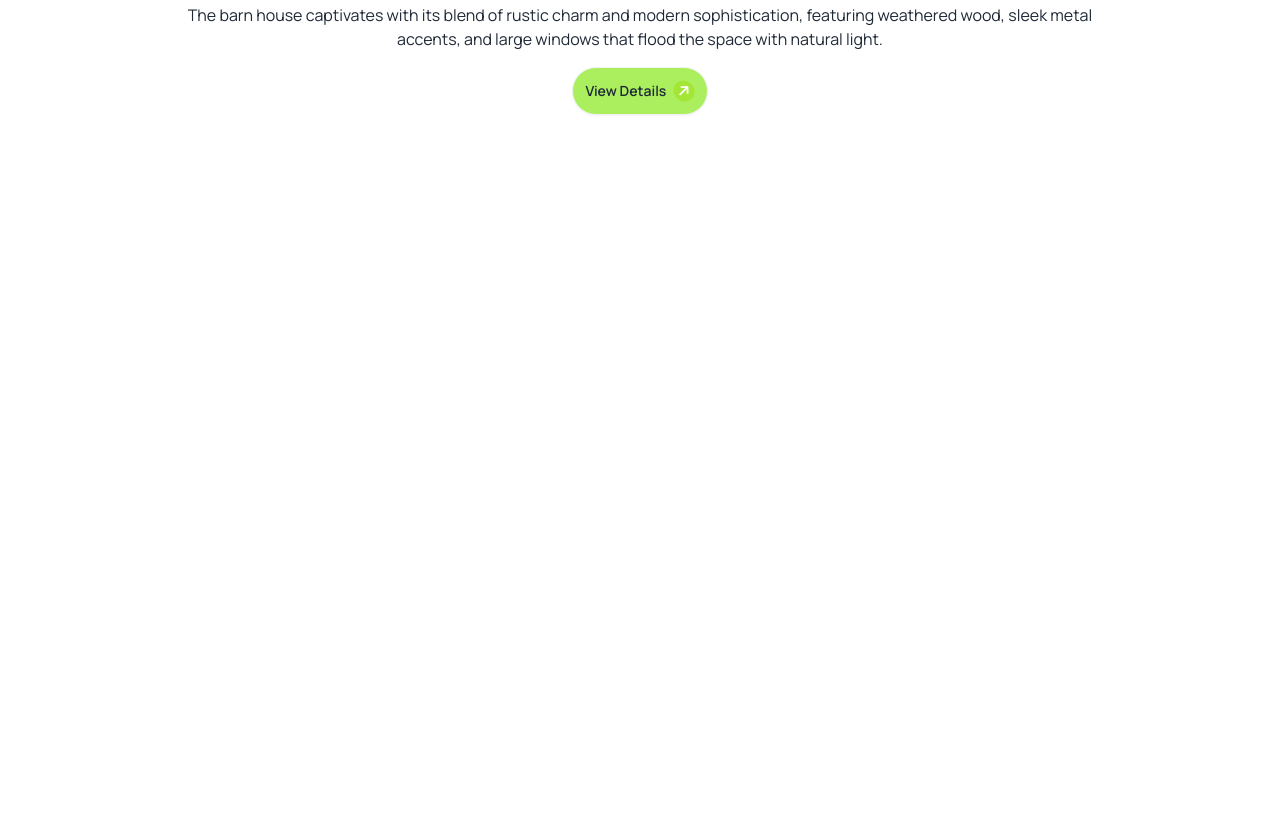
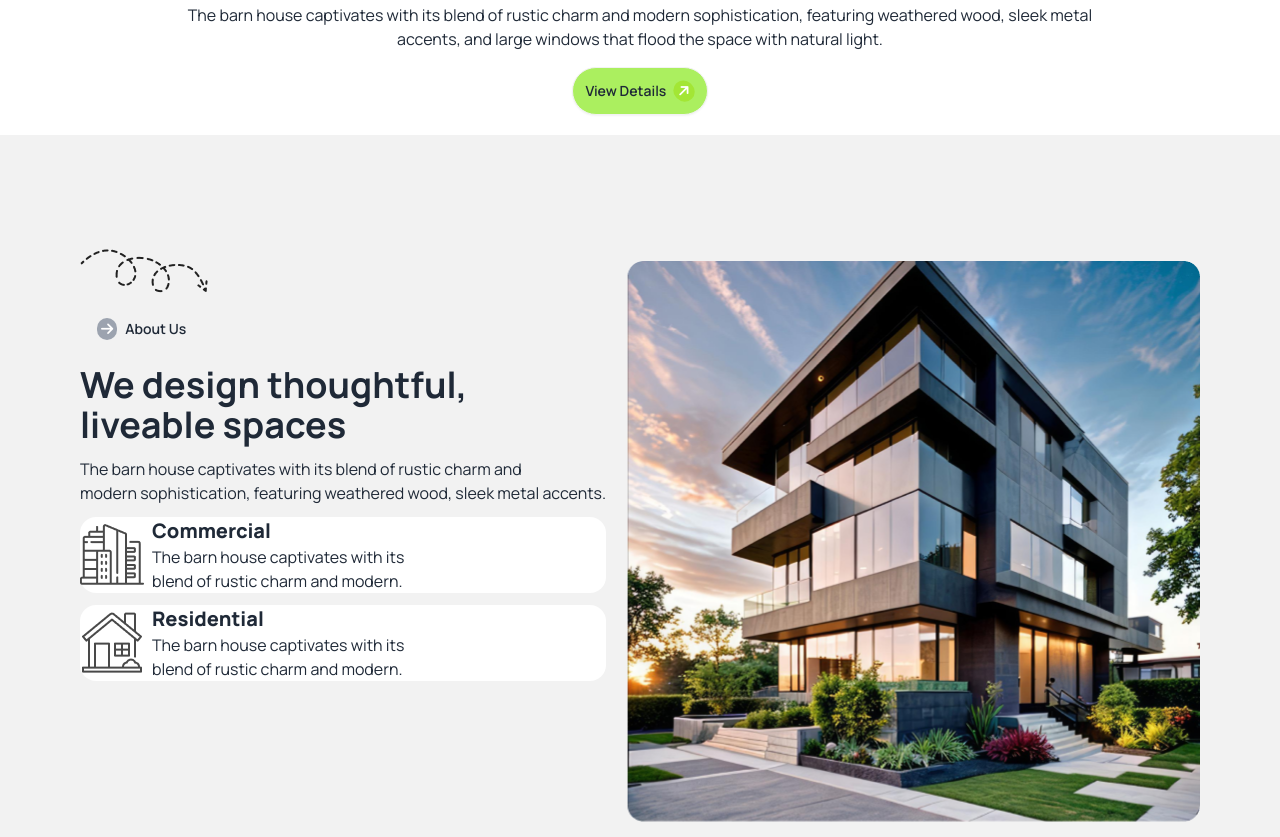
Before and after one commit to Razaul007/Rinterio, a plain HTML site: page index.html in a window 1280 px wide. Shown: the part 519-1356 px from the top of the page. Before the commit the page ends 800 px from the top, so only its background shows below. Drawn offline with nearby package versions, Linux system fonts and the light colour scheme.

Commit message:
added about us section

```diff
--- a/index.html
+++ b/index.html
@@ -45,9 +45,9 @@
                         </ul>
                     </div>
 
-                        <a class="btn btn-ghost md:text-3xl md:font-extrabold">
-                            <i class="fa-solid fa-arrow-right bg-[#ABEF5F] -rotate-45 rounded-full"></i>
-                            <span class=" text-2xl bold">Rinterio</span></a>
+                    <a class="btn btn-ghost md:text-3xl md:font-extrabold">
+                        <i class="fa-solid fa-arrow-right bg-[#ABEF5F] -rotate-45 rounded-full"></i>
+                        <span class=" text-2xl bold">Rinterio</span></a>
 
                 </div>
                 <div class="navbar-center hidden lg:flex">
@@ -62,7 +62,8 @@
                 <div class="navbar-end flex hidden lg:flex gap-2.5">
                     <i class="fa-solid fa-magnifying-glass"></i>
                     <i class="fa-solid fa-cart-shopping"></i>
-                    <a class="btn bg-[#ABEF5F] p-3 rounded-3xl">Book Consult <i class="fa-solid fa-arrow-right bg-black text-white -rotate-45 rounded-full p-1"></i></a>
+                    <a class="btn bg-[#ABEF5F] p-3 rounded-3xl">Book Consult <i
+                            class="fa-solid fa-arrow-right bg-black text-white -rotate-45 rounded-full p-1"></i></a>
                 </div>
             </div>
         </nav>
@@ -81,14 +82,47 @@
         </section>
     </header>
     <main>
-        <!-- Design section
-        <section class="md:container md:mx-auto">
-             <img src="./assets/Vector.png" alt="" srcset="">
-             <div>
-                <div></div>
-                <div> </div>
-             </div>
-        </section> -->
+        <!-- About Us section -->
+        <section class="min-h-screen">
+            <div class="hero bg-base-200 min-h-screen">
+
+                <div class="gap-5 md:flex p-3 ">
+
+                    <div class="text-center lg:text-left">
+
+                        <div class="space-y-3">
+                            <div class=""> <img class="" src="./assets/Vector.png" alt="" srcset=""></div>
+                            <div class="space-y-3">
+                                <a class="btn btn-ghost"><i
+                                        class="fa-solid fa-arrow-right bg-gray-400 text-white rounded-full p-1"></i>
+                                    About Us</a>
+                                <h2 class="text-4xl font-bold">We design thoughtful, <br> liveable spaces</h2>
+                                <p>The barn house captivates with its blend of rustic charm and <br> modern
+                                    sophistication,
+                                    featuring weathered wood, sleek metal accents.</p>
+                            </div>
+                            <div class="rounded-2xl bg-[#FFF] flex items-center gap-2">
+                                <div><img src="./assets/commercial.png" alt="" srcset=""></div>
+                                <div class=" ">
+                                    <h4 class="text-xl font-extrabold">Commercial</h4>
+                                    <p>The barn house captivates with its <br> blend of rustic charm and modern.</p>
+                                </div>
+                            </div>
+                            <div class="bg-[#FFF] rounded-2xl flex items-center gap-2">
+                                <div><img src="./assets/residential.png" alt="" srcset=""></div>
+                                <div class="">
+                                    <h4 class="text-xl font-extrabold">Residential</h4>
+                                    <p>The barn house captivates with its <br> blend of rustic charm and modern.</p>
+                                </div>
+                            </div>
+                        </div>
+                    </div>
+                    <div class="mt-3" >
+                        <img src="./assets/Rectangle.png" alt="" srcset="">
+                    </div>
+                </div>
+            </div>
+        </section>
     </main>
     <footer></footer>
 </body>
```
